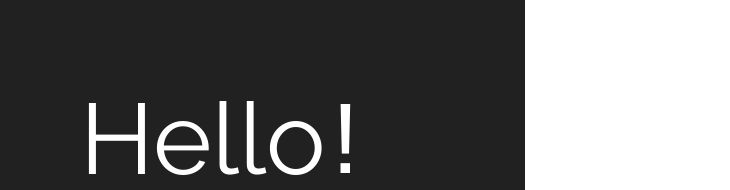
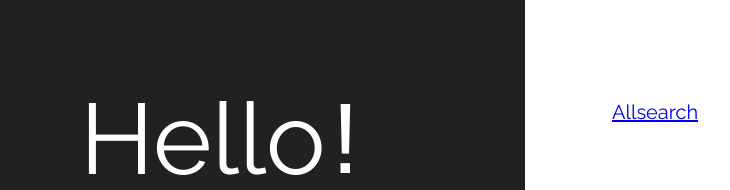
Before and after one commit to jakubLabendowicz/jakubLabendowicz.github.io, a plain HTML site: page projects.html in a window 1280 px wide. Shown: the top 190 px of the page, without its empty margins (0-730 px from the left). Drawn offline with Linux system fonts and the light colour scheme.

Commit message:
projects

```diff
--- a/projects.html
+++ b/projects.html
@@ -29,7 +29,7 @@
       <main class="moduleBg">
         <div class="module">
           <div class="moduleContent">
-
+            <a href="https://jakublabendowicz.github.io/projects/allsearch/home.html">Allsearch</a>
           </div>
         </div>
       </main>
```
